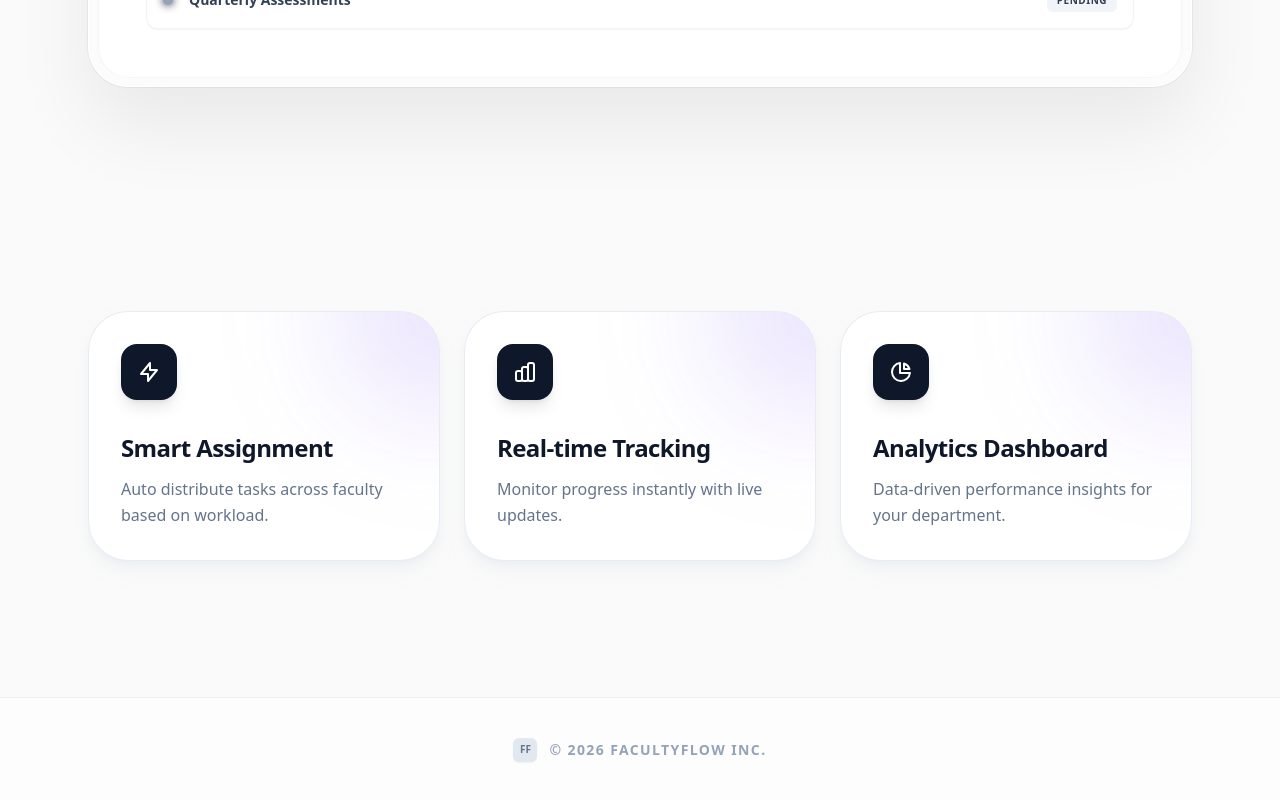
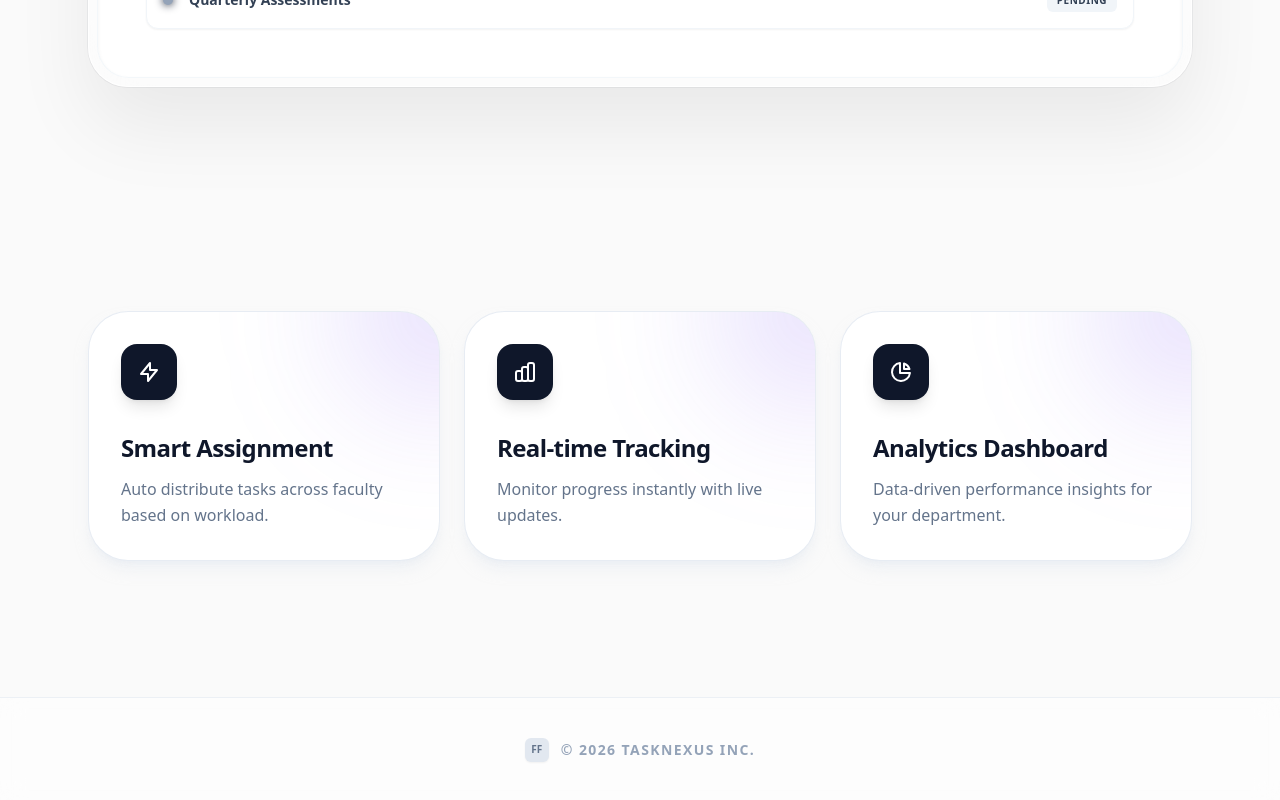
Before and after one commit to Atharv19905/frontend, a React app: page / in a window 1280 px wide. Shown: the part 1270-2070 px from the top of the page. Built offline with nearby package versions, Linux system fonts and the light colour scheme; no server answers; the HTML template or start-up script is replaced by a standard one.

Commit message:
Update Home.jsx

```diff
--- a/src/pages/Home.jsx
+++ b/src/pages/Home.jsx
@@ -383,7 +383,7 @@ export default function HomePage() {
                             <span className="text-[10px] font-black">FF</span>
                         </div>
                         <p className="text-sm font-bold tracking-widest uppercase">
-                            © 2026 FacultyFlow Inc.
+                            © 2026 TaskNexus Inc.
                         </p>
                     </div>
                 </div>
```
